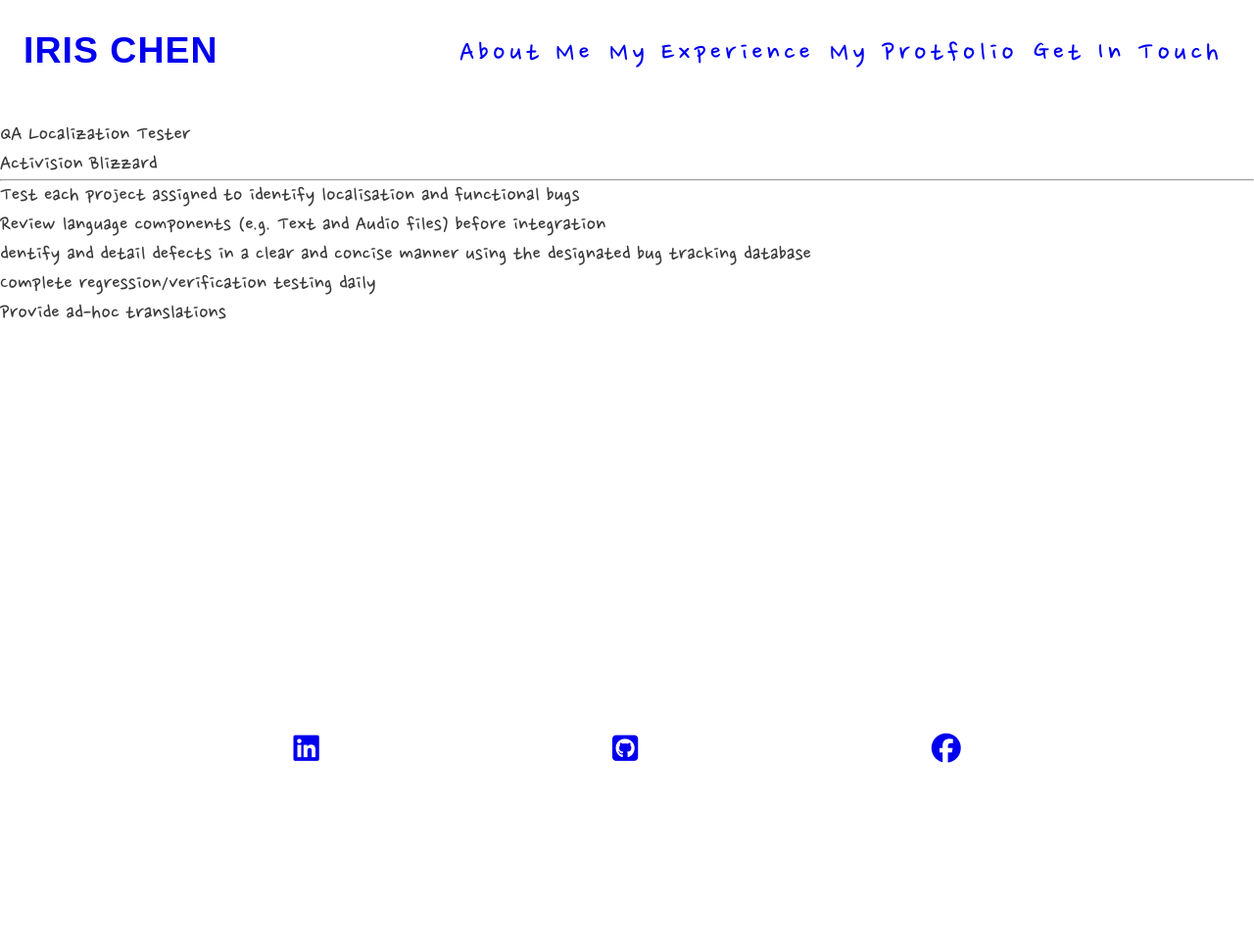
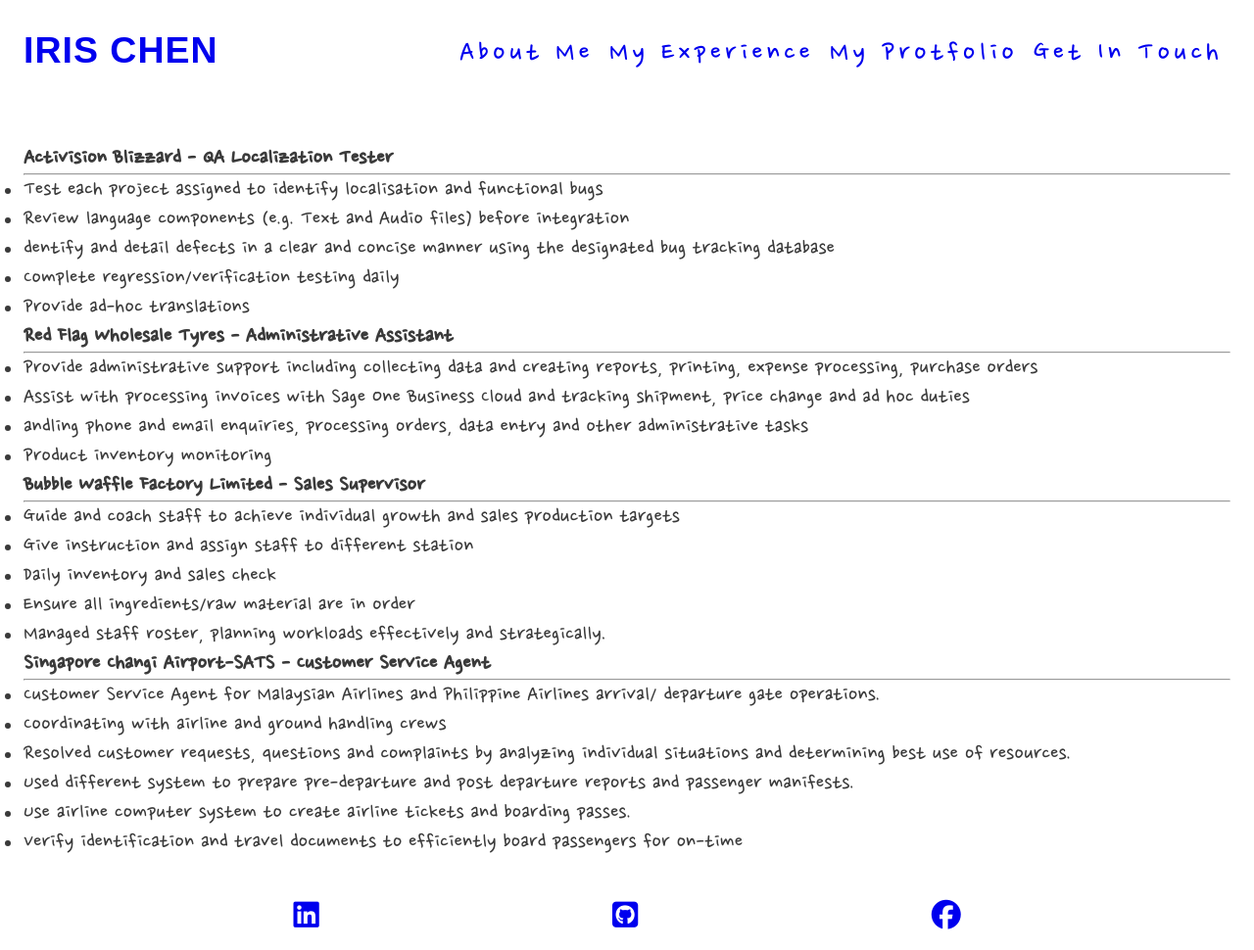
Before and after one commit to Hsiaohan-89/Iris-Chen-portfolio, a plain HTML site: page experience.html in a window 1280 px wide. Shown: the whole page at 98% size. Before the commit the page ends 800 px from the top, so only its background shows below. Drawn offline with Linux system fonts and the light colour scheme; a web font is replaced by a local one.

Commit message:
finish adding conent in experience page

```diff
--- a/assets/css/style.css
+++ b/assets/css/style.css
@@ -100,6 +100,10 @@ nav {
 
 }
 
+.nav-toggle-label i:hover {
+    color: #ff9100;
+}
+
 /* Main content */
 main {
 
@@ -128,8 +132,9 @@ main {
 
 /*experience page */
 
-.exp li {
-    list-style-type: circle;
+#exp-sec {
+    border: 2px black;
+    margin: 1em;
 }
 
 /* protfolio page */
--- a/experience.html
+++ b/experience.html
@@ -60,11 +60,10 @@
 
     <!-- Main content -->
     <main>
-      <section>
+      <section id="exp-sec">
         <div>
-          <ul class="exp">
-            <li>QA Localization Tester</li>
-            <li>Activision Blizzard</li>
+          <ul>
+            <h4>Activision Blizzard - QA Localization Tester</h4>
             <hr />
             <li>
               Test each project assigned to identify localisation and functional
@@ -81,9 +80,63 @@
             <li>Complete regression/verification testing daily</li>
             <li>Provide ad-hoc translations</li>
           </ul>
-          <ul></ul>
-          <ul></ul>
-          <ul></ul>
+          <ul>
+            <h4>Red Flag Wholesale Tyres - Administrative Assistant</h4>
+            <hr />
+            <li>
+              Provide administrative support including collecting data and
+              creating reports, printing, expense processing, purchase orders
+            </li>
+            <li>
+              Assist with processing invoices with Sage One Business Cloud and
+              tracking shipment, price change and ad hoc duties
+            </li>
+            <li>
+              andling phone and email enquiries, processing orders, data entry
+              and other administrative tasks
+            </li>
+            <li>Product inventory monitoring</li>
+          </ul>
+          <ul>
+            <h4>Bubble Waffle Factory Limited - Sales Supervisor</h4>
+            <hr />
+            <li>
+              Guide and coach staff to achieve individual growth and sales
+              production targets
+            </li>
+            <li>Give instruction and assign staff to different station</li>
+            <li>Daily inventory and sales check</li>
+            <li>Ensure all ingredients/raw material are in order</li>
+            <li>
+              Managed staff roster, planning workloads effectively and
+              strategically.
+            </li>
+          </ul>
+          <ul>
+            <h4>Singapore Changi Airport-SATS - Customer Service Agent</h4>
+            <hr />
+            <li>
+              Customer Service Agent for Malaysian Airlines and Philippine
+              Airlines arrival/ departure gate operations.
+            </li>
+            <li>Coordinating with airline and ground handling crews</li>
+            <li>
+              Resolved customer requests, questions and complaints by analyzing
+              individual situations and determining best use of resources.
+            </li>
+            <li>
+              Used different system to prepare pre-departure and post departure
+              reports and passenger manifests.
+            </li>
+            <li>
+              Use airline computer system to create airline tickets and boarding
+              passes.
+            </li>
+            <li>
+              Verify identification and travel documents to efficiently board
+              passengers for on-time
+            </li>
+          </ul>
         </div>
       </section>
     </main>
```
Also changed, not shown: index.html (+1 -1 lines).
